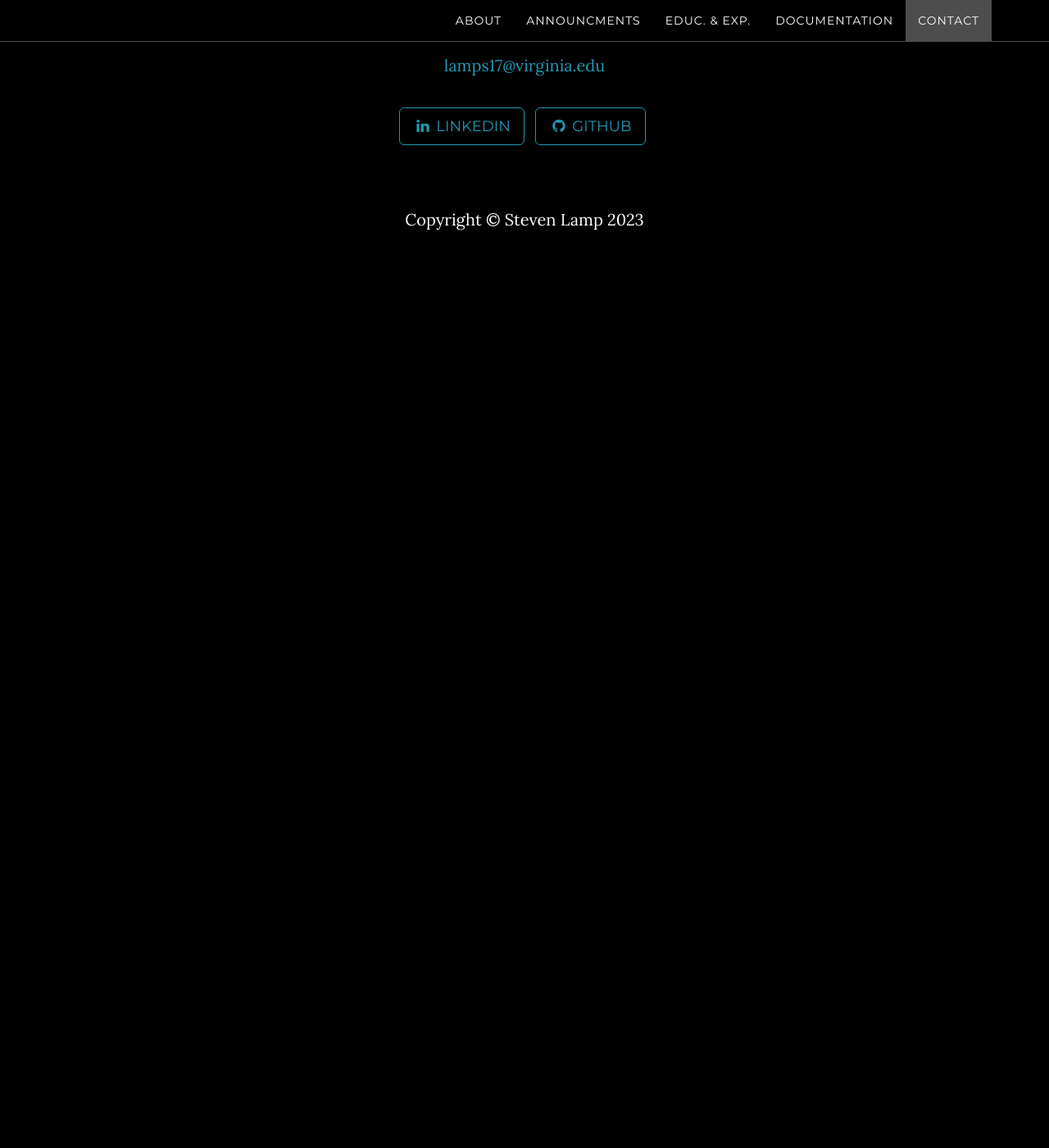
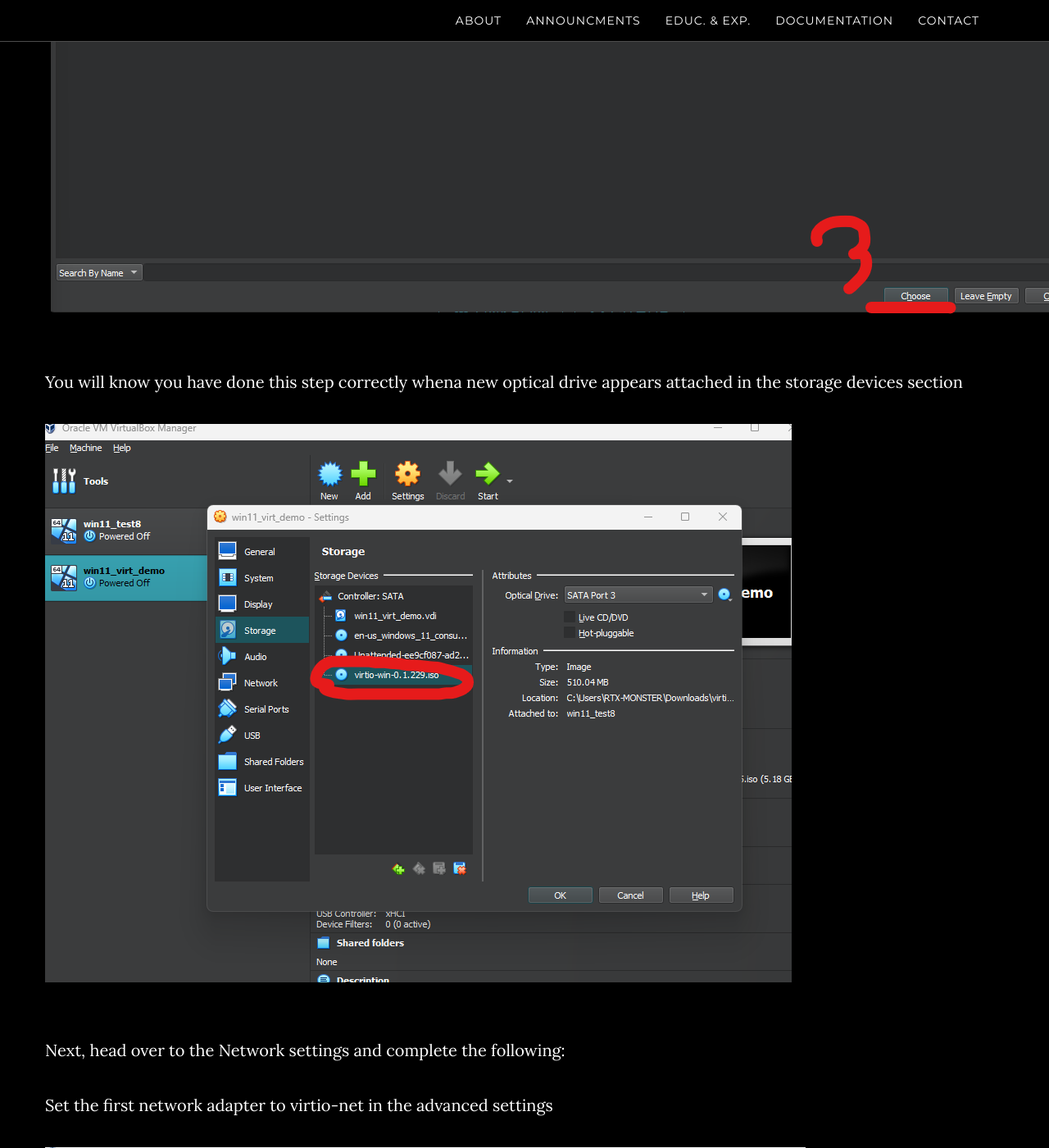
Before and after one commit to LampSteven17/LampSteven17.github.io, a Jekyll site: the page built from win11-openstack-guide.html, in a window 1280 px wide and 1400 px high, scrolled down 9184 px. Shown: the whole window at 82% size. Built offline with Jekyll 4.4.1, drawn with Linux system fonts in a browser that asks for light colours; before the commit the page ends 9518 px from its top, so only the background shows below that; some of the changed text lies outside the part shown.

Commit message:
openstackGuideUpdates

```diff
--- a/_includes/windows11OpenstackInstallGuide.html
+++ b/_includes/windows11OpenstackInstallGuide.html
@@ -83,10 +83,21 @@
             <ul style = "list-style-type: none">
                 <li>Seelecting new optical disk from the aformentioned floppy disk icon.</li>
                 <li>Click Add, and select the virtio Iso drivers from the directory in which they were downloaded</li>
-                <li>Select the virtio iso that appears</li>
+                <li>Select the virtio iso that appears in the attached volumes.</li>
+                <li>Click Choose</li>
             </ul>
             <img src="/img/addVirtio.png"/>
             <p>&nbsp</p>
+
+            <p>You will know you have done this step correctly whena new optical drive appears attached in the storage devices section</p>
+            <img src="/img/virtioIsAttached.png"/>
+            <p>&nbsp</p>
+
+            <p>Next, head over to the Network settings and complete the following:</p>
+            <p>Set the first network adapter to virtio-net in the advanced settings</p>
+            <img src="/img/setVirtio.png"/>
+            <p>&nbsp</p>
+
 
 
 
```
Also changed, not shown: img/addVirtio.png, img/setVirtio.png (added), img/virtioIsAttached.png (added).
